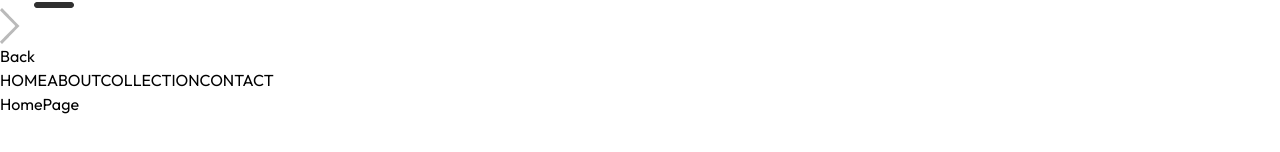
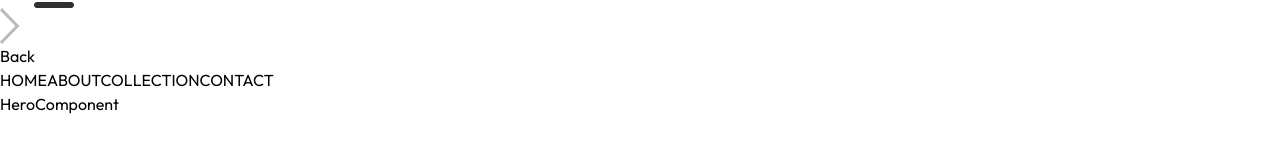
Before and after one commit to MAbdurahman/mern-forever-project, a React (Vite) app in the folder frontend/: page / in a window 1280 px wide. Shown: the part 430-582 px from the top of the page. Built offline with nearby package versions, Linux system fonts and the light colour scheme.

Commit message:
Add components/HeroComponent.jsx to pages/HomePage.jsx

```diff
--- a/frontend/src/pages/HomePage.jsx
+++ b/frontend/src/pages/HomePage.jsx
@@ -1,8 +1,11 @@
+import HeroComponent from '../components/HeroComponent.jsx';
+
+
 export default function HomePage() {
 
    return (
       <div>
-         <h2>HomePage</h2>
+         <HeroComponent />
       </div>
 
    );
```
